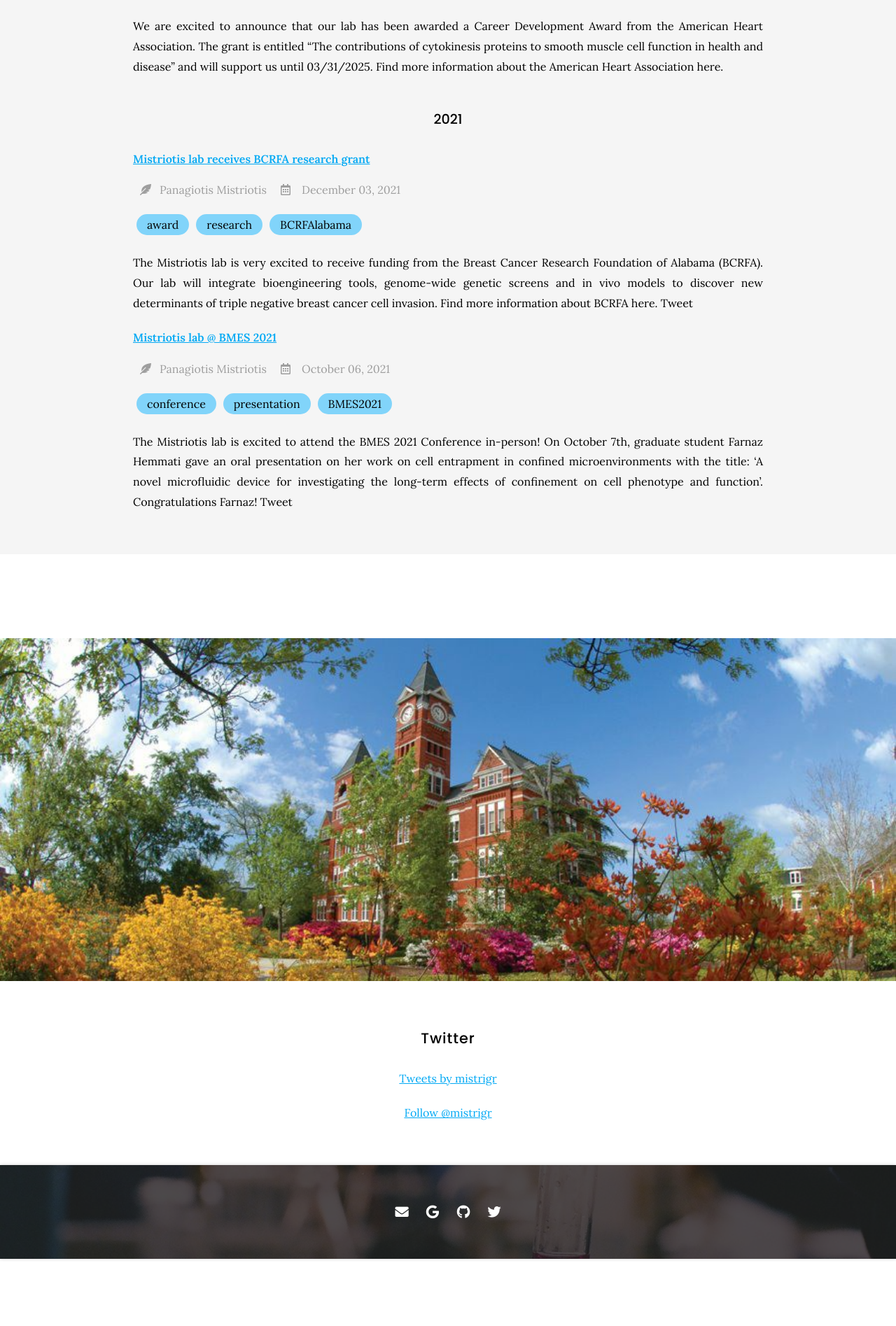
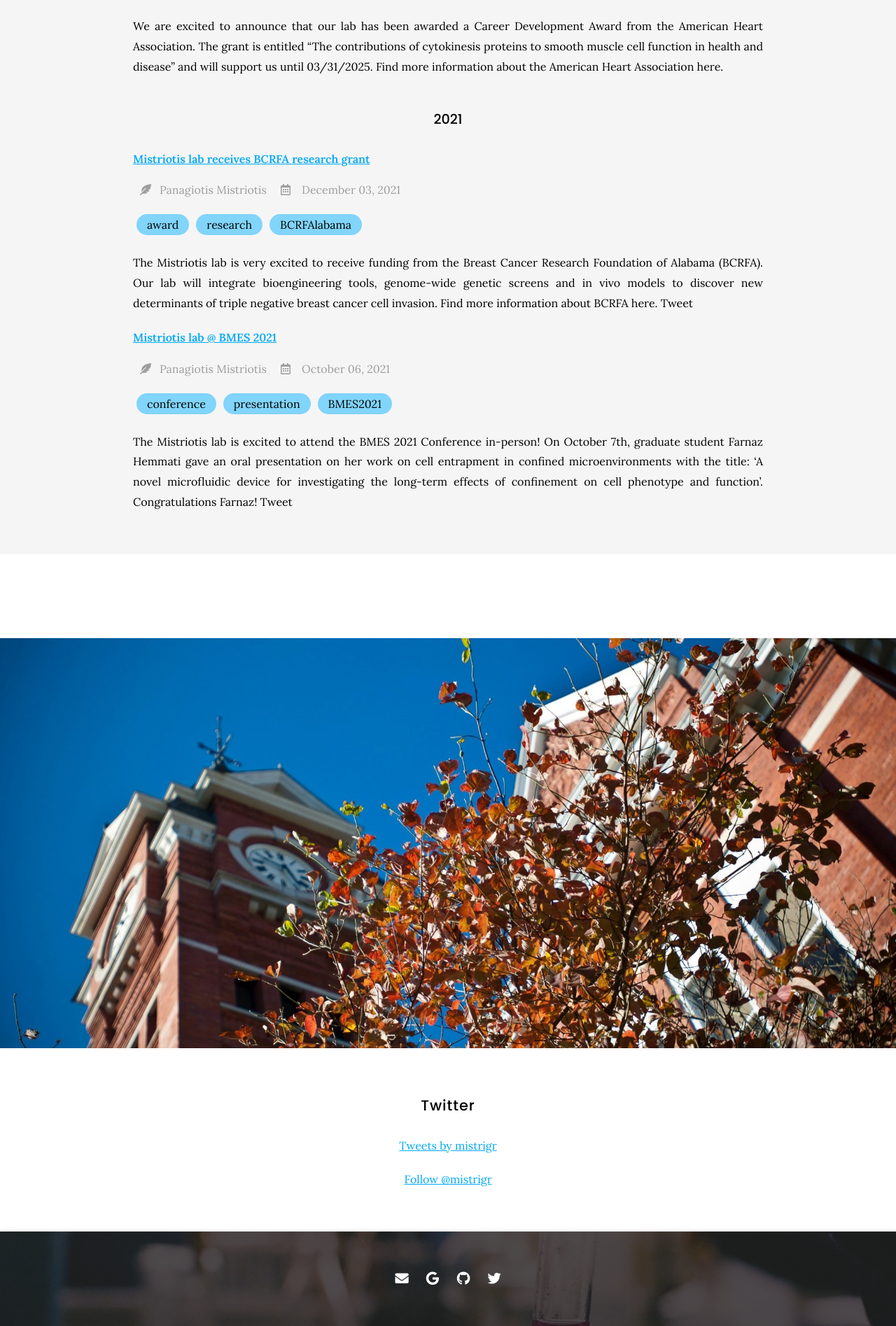
Before and after one commit to mistriotis-lab/mistriotis-lab.github.io, a Jekyll site: the page built from news/index.md, in a window 1280 px wide. Shown: the part 780-2675 px from the top of the page at 70% size. Built offline with Jekyll 4.4.1, drawn with Linux system fonts in a browser that asks for light colours; nearby versions of some CDN libraries; comment, search, counter and statistics services are not loaded; before the commit the page ends 2579 px from its top, so only the background shows below that.

Commit message:
Update index.md

```diff
--- a/news/index.md
+++ b/news/index.md
@@ -20,7 +20,7 @@
 
 {% include section.html full=true %}
 
-{% include banner.html image="images/auburn/Auburn_campus2.jpg" %}
+{% include banner.html image="images/auburn/Auburn_campus3.jpg" %}
 
 {% include section.html %}
 
```
